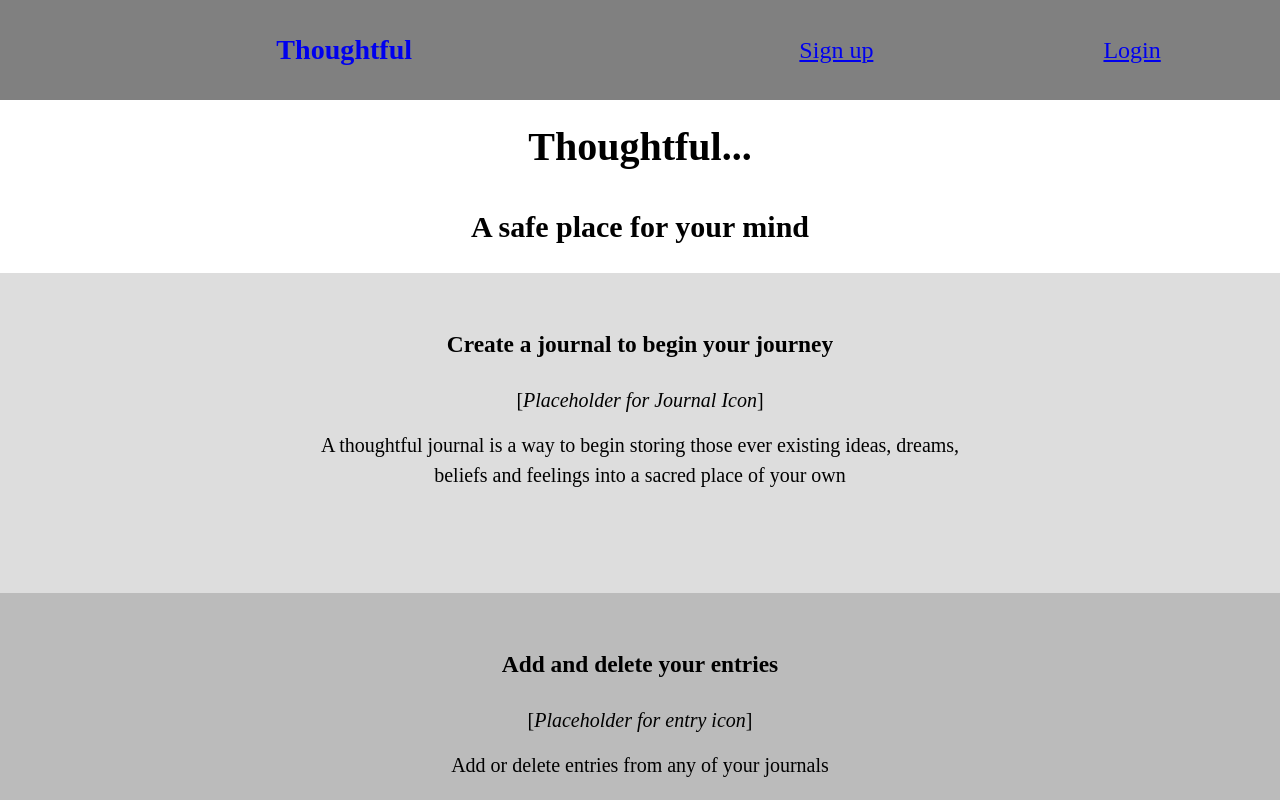
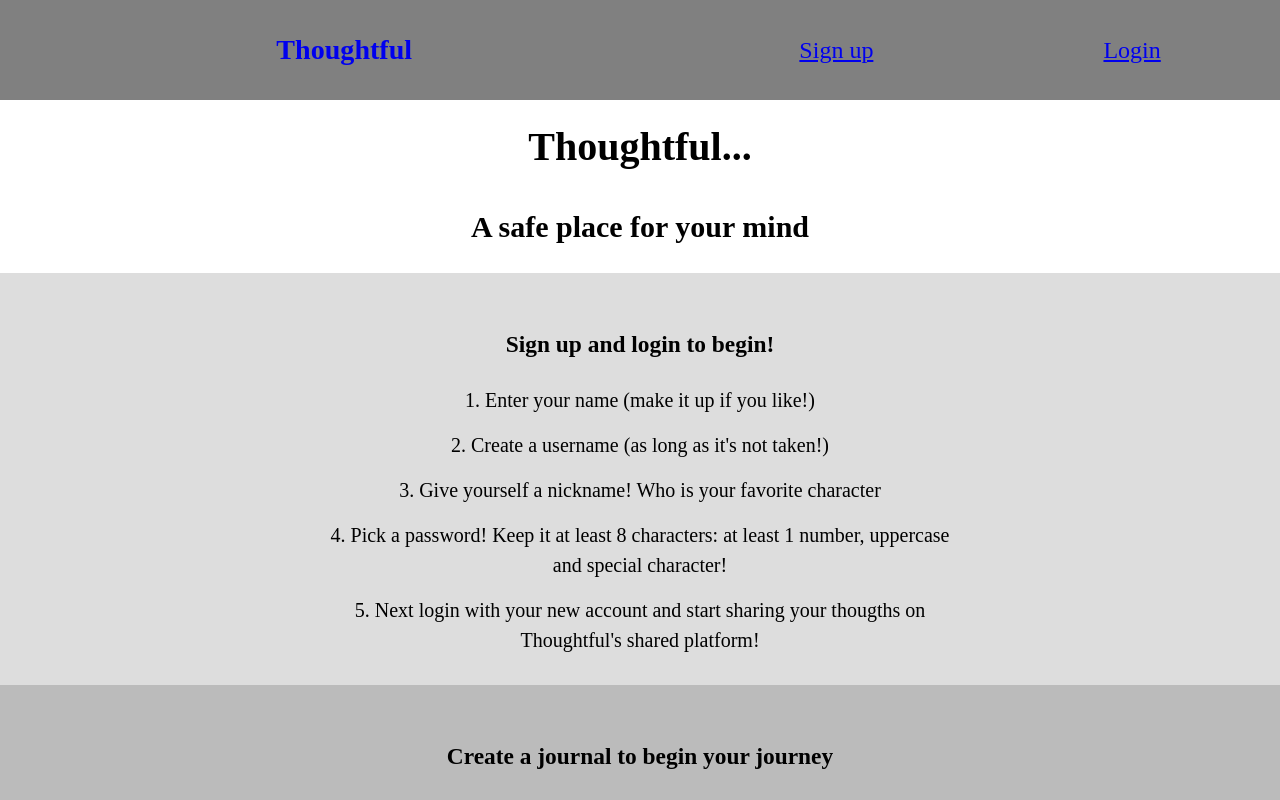
Before and after one commit to traviswhittington88/thoughtful-client, a React (Create React App) app: page / in a window 1280 px wide. Shown: the top 800 px of the page. Built offline with nearby package versions, Linux system fonts and the light colour scheme; no server answers.

Commit message:
added landing page instructions

```diff
--- a/src/routes/LandingPage/LandingPage.css
+++ b/src/routes/LandingPage/LandingPage.css
@@ -2,6 +2,9 @@
   box-sizing: border-box;
 }
 
+.landing_instructions {
+  text-align: center;
+}
 
 .landing-page-section {
   min-height: 200px;
--- a/src/routes/LandingPage/LandingPage.js
+++ b/src/routes/LandingPage/LandingPage.js
@@ -15,6 +15,16 @@ export default class LandingPage extends Component {
               <h1>Thoughtful...</h1>
               <h2>A safe place for your mind</h2>
             </header>
+            <section className="landing-page-section">
+              <header>
+                <h3>Sign up and login to begin!</h3>
+                  <p>1. Enter your name (make it up if you like!)</p>
+                  <p>2. Create a username (as long as it's not taken!)</p>
+                  <p>3. Give yourself a nickname! Who is your favorite character</p>
+                  <p>4. Pick a password! Keep it at least 8 characters: at least 1 number, uppercase and special character!</p>
+                  <p>5. Next login with your new account and start sharing your thougths on Thoughtful's shared platform!</p>
+              </header>
+            </section>
             <section className="landing-page-section">
               <header>
                 <h3>Create a journal to begin your journey</h3>
```
